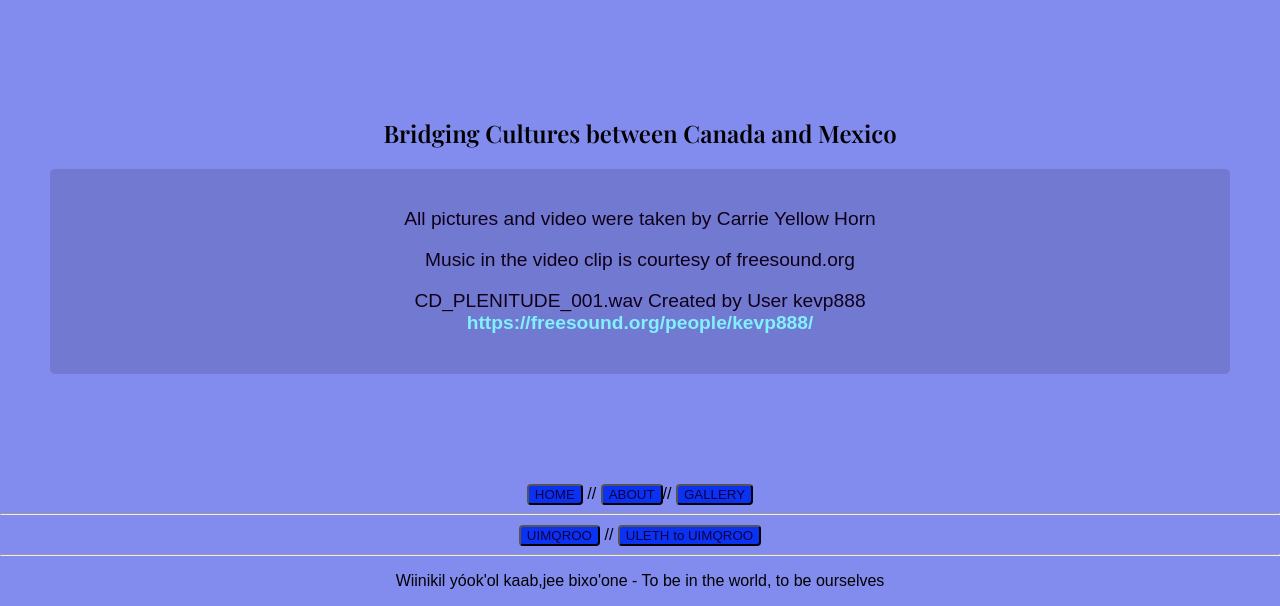
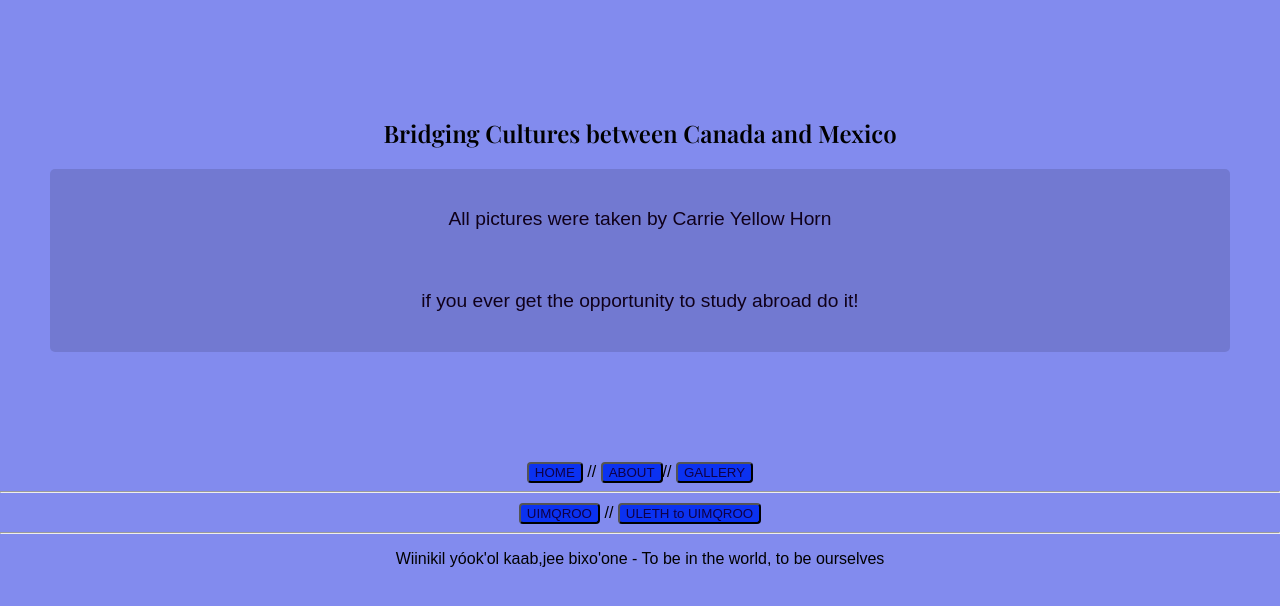
Before and after one commit to DacianaDark/Assignment-2, a plain HTML site: page credits.html in a window 1280 px wide. Shown: the part 338-944 px from the top of the page. After the commit the page ends 922 px from the top, so only its background shows below. Drawn offline with nearby package versions, Linux system fonts and the light colour scheme; some packages are replaced by stand-ins of ours; a script that the page names is missing; a web font is replaced by a local one.

Commit message:
Update credits.html
updated the credits section

```diff
--- a/credits.html
+++ b/credits.html
@@ -28,10 +28,9 @@
             <center>
                 <h2>Bridging Cultures between Canada and Mexico</h2>
                 <div class="colored-text-block">
-                    <p>All pictures and video were taken by Carrie Yellow Horn</p>
-                    <p>Music in the video clip is courtesy of freesound.org</p>
-                    <p>CD_PLENITUDE_001.wav Created by User kevp888<br>
-                        <a href="https://freesound.org/people/kevp888/">https://freesound.org/people/kevp888/</a>
+                    <p>All pictures were taken by Carrie Yellow Horn</p>
+                    <br>
+                    <p>if you ever get the opportunity to study abroad do it!</p>
                     </p>
                 </div>
             </center>
```
